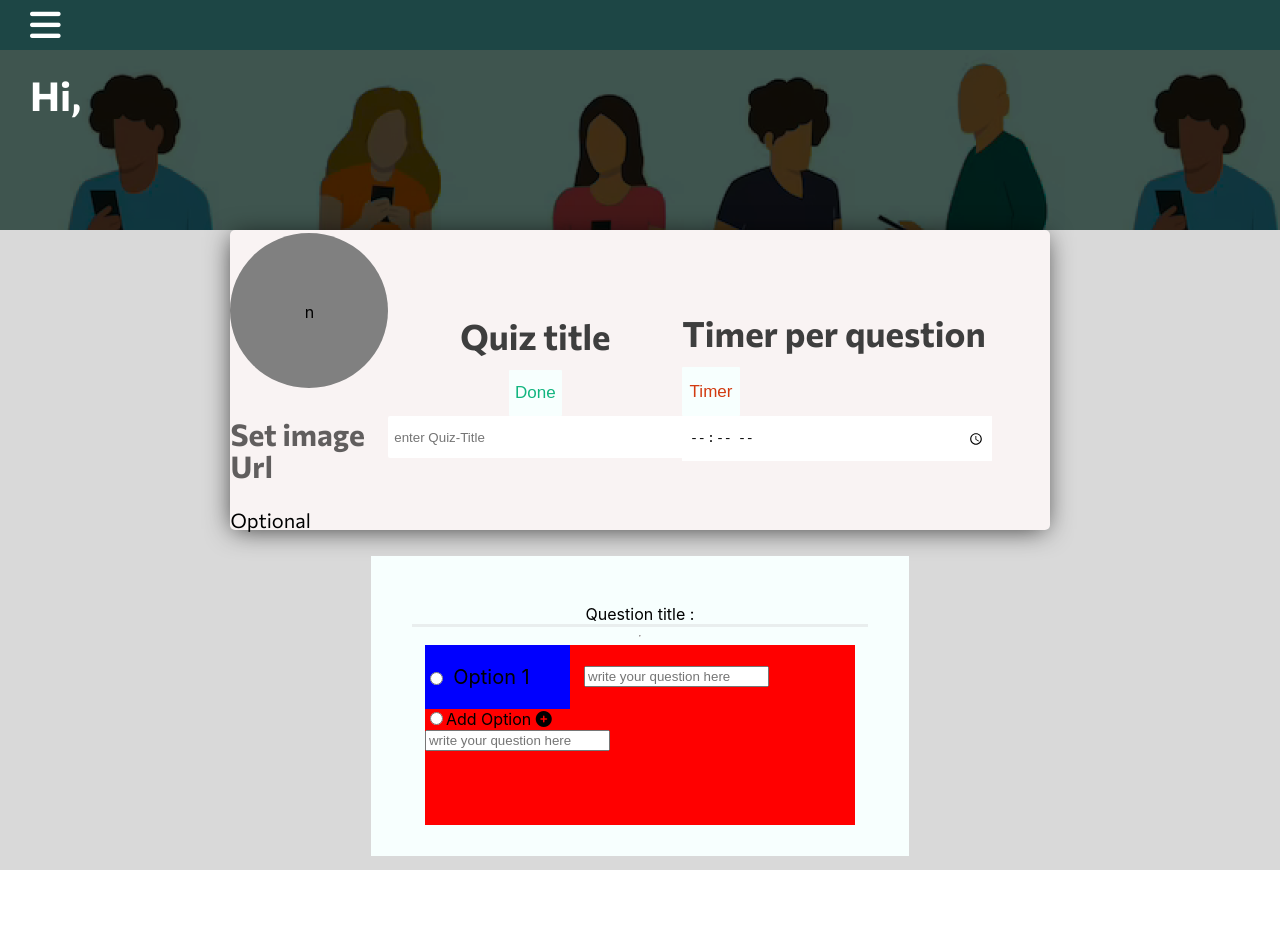
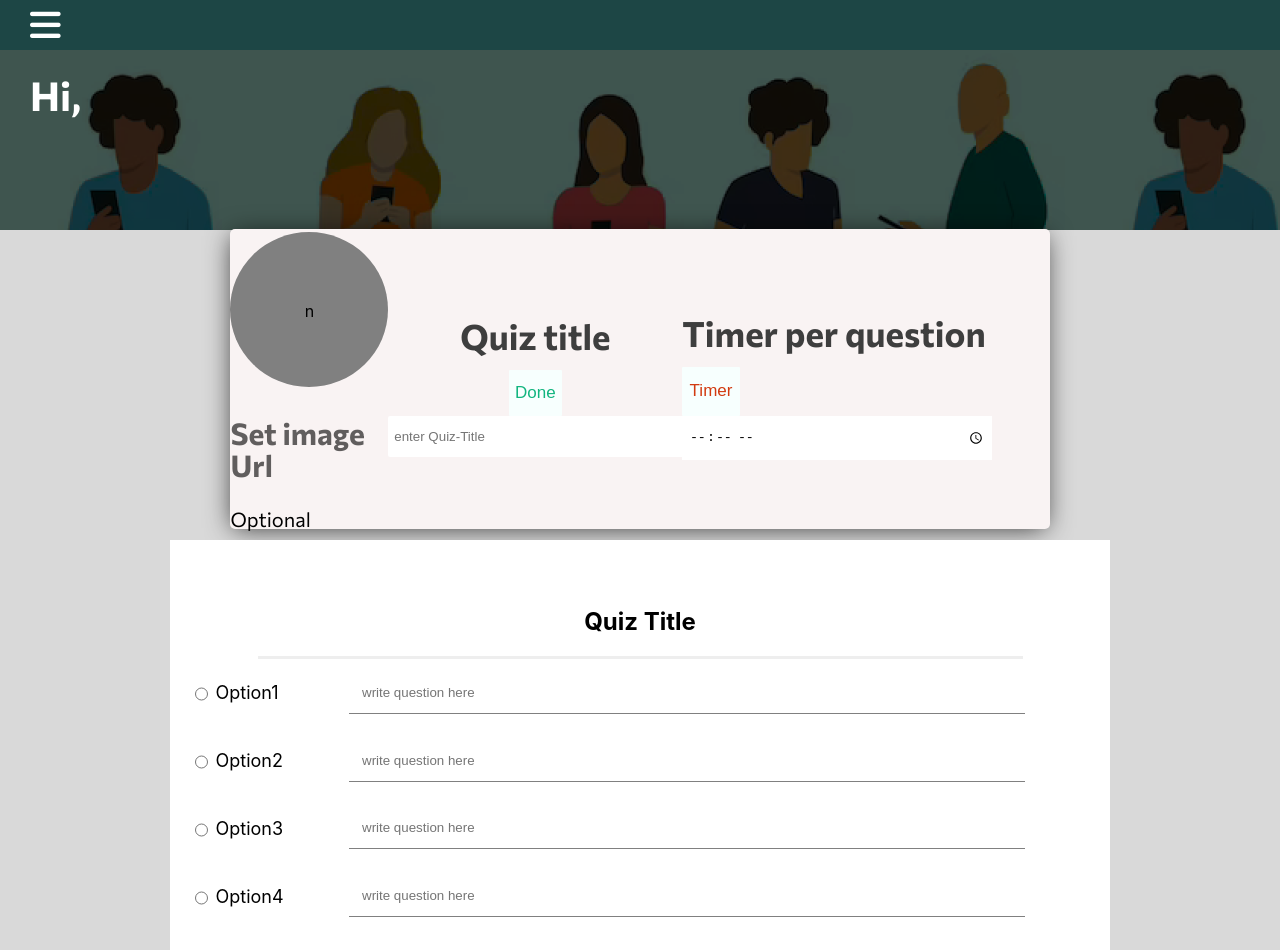
Before and after one commit to clint360/brain-buster-frontend, a React (Create React App) app: page /admin/quizzes in a window 1280 px wide. Before the commit the page ends 870 px from the top, so only its background shows below. Built offline with nearby package versions, Linux system fonts and the light colour scheme.

Commit message:
create quiz table

```diff
--- a/src/view/pages/admin/quizzes/AdminQuizzes.css
+++ b/src/view/pages/admin/quizzes/AdminQuizzes.css
@@ -1,6 +1,6 @@
 .quiz {
   width: 100%;
-  height: 80vh;
+  height: 90vh;
   /* background-color: yellow !important; */
   /* background-color: rgb(83, 182, 8); */
   display: flex;
@@ -11,7 +11,7 @@
 
 .admin__container {
   width: 80%;
-  height: 40vh;
+  height: 80vh;
   display: flex;
   align-items: center;
   justify-content: center;
@@ -157,24 +157,25 @@
 }
 
 .each__question_container {
-  width: 60%;
-  height: 45vh;
+  width: 900px;
+  height: 370px;
   display: flex;
   align-items: center;
   justify-content: center;
   flex-direction: column;
   margin-top: 1%;
-  /*   background-color: rebeccapurple; */
+  padding: 2%;
+  background-color: white;
 }
 
-.firstQuestion {
-  width: 70%;
-  height: 300px;
+.firstquestion {
+  width: 100%;
+  height: 100px;
   display: flex;
+  justify-content: left;
   align-items: center;
-  justify-content: center;
-  flex-direction: column;
-  background-color: #f7fffe;
+  gap: 1%;
+ /*  background-color: red; */
 }
 
 .firstQuestion__title {
@@ -186,33 +187,30 @@
   border-bottom: 3px solid rgba(205, 205, 205, 0.347);
 }
 
-.option {
-  width: 80%;
-  height: 180px;
-  background-color: red;
+.question__radio {
+width: 150px;
+display: flex;
+gap: 3%;
+text-align: center;
+/* background-color: purple; */
 }
 
-.option__container {
-  width: 80%;
-  display: flex;
-  align-items: center;
-  justify-content: center;
-  gap: 4%;
+.question__radio p {
+  font-size: 18px;
 }
 
-.chooseOption {
-    width: 300px;
-    background-color: blue;
-    display: flex;
-    align-items: center;
-    justify-content: left;
-    gap: 5%;
+.option1__input {
+  width: 650px;
+  /* background-color: gold; */
 }
 
-.chooseOption p {
-    font-size: 20px;
+.option1__input input {
+  width: 100%;
+  padding: 2%;
+  outline: none;
+  color: black;
+  border-top: none;
+  border-left: none;
+  border-right: none;
+  border-bottom: 1px solid gray;
 }
-
-.chooseOption__input {
-    width: 300px;
-}
--- a/src/view/pages/admin/quizzes/AdminQuizzes.jsx
+++ b/src/view/pages/admin/quizzes/AdminQuizzes.jsx
@@ -26,28 +26,44 @@ function AdminQuizzes() {
               <input type="time" list="limittimesList" step="0.00" />
             </div>
           </div>
-        </div>
-        <div className="each__question_container">
-          <div className="firstQuestion">
-            <div className="firstQuestion__title">Question title : </div> <hr />
-            <div className="option">
-              <div className="option__container">
-                <div className="chooseOption">
-                  <input type="radio" value="add1" />
-                  <p>Option 1</p>
-                </div>
-                <input
-                  type="text"
-                  placeholder="write your question here"
-                  className="chooseOption__input"
-                />
+          <div className="each__question_container">
+            <div className="firstQuestion__title">
+              <h2>Quiz Title</h2>
+            </div>
+            <div className="firstquestion">
+              <div className="question__radio">
+                <input type="radio" name="option1" id="option1" />
+                <p>Option1</p>
               </div>
-              <div>
-                <div>
-                  <input type="radio" value="add1" />
-                  Add Option <i className="fa-solid fa-circle-plus" />
-                </div>
-                <input type="text" placeholder="write your question here" />
+              <div className=" option1__input ">
+                <input type="text" placeholder="write question here" />
+              </div>
+            </div>
+            <div className="firstquestion">
+              <div className="question__radio">
+                <input type="radio" name="option1" id="option1" />
+                <p>Option2</p>
+              </div>
+              <div className=" option1__input ">
+                <input type="text" placeholder="write question here" />
+              </div>
+            </div>
+            <div className="firstquestion">
+              <div className="question__radio">
+                <input type="radio" name="option1" id="option1" />
+                <p>Option3</p>
+              </div>
+              <div className=" option1__input ">
+                <input type="text" placeholder="write question here" />
+              </div>
+            </div>
+            <div className="firstquestion">
+              <div className="question__radio">
+                <input type="radio" name="option1" id="option1" />
+                <p>Option4</p>
+              </div>
+              <div className=" option1__input ">
+                <input type="text" placeholder="write question here" />
               </div>
             </div>
           </div>
```
